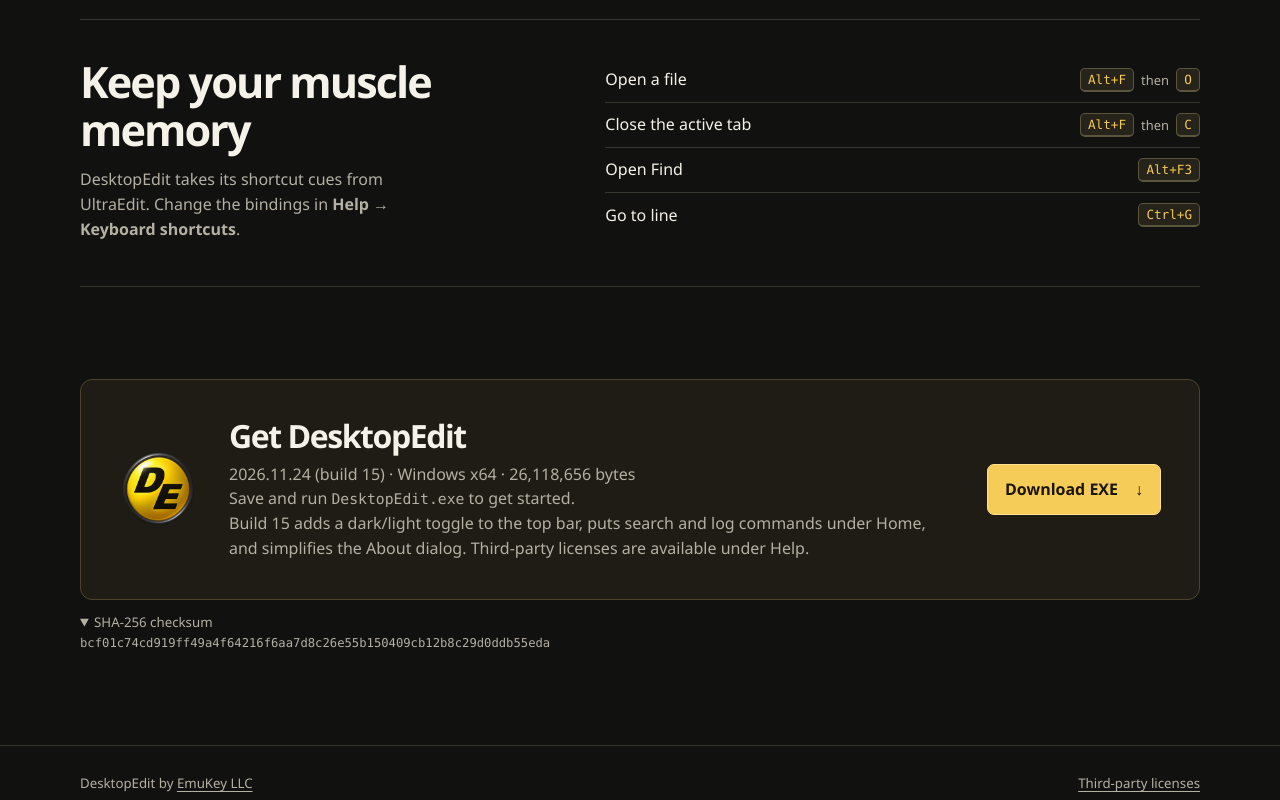
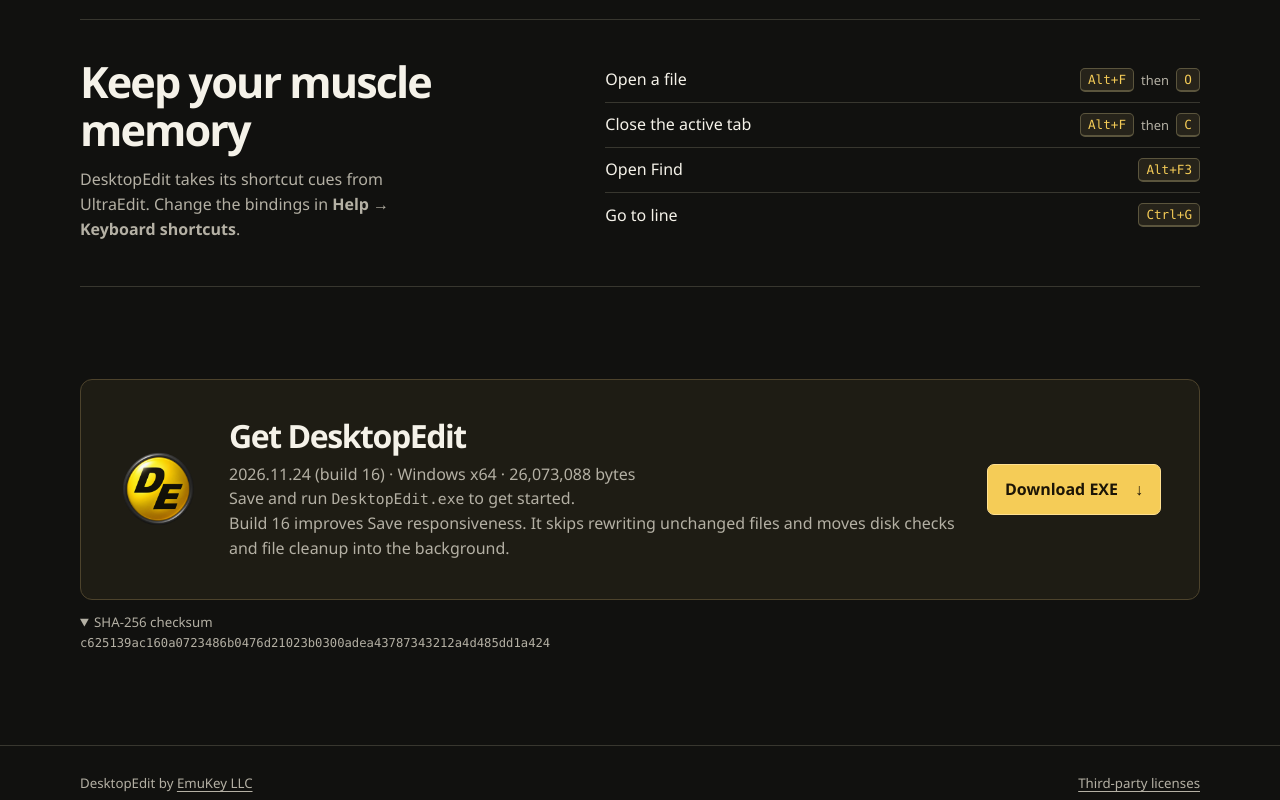
Before and after one commit to DesktopEdit/desktopedit-website, a plain HTML site: page index.html in a window 1280 px wide. Both pictures are taken after a click on the heading "SHA-256 checksum". Shown: the part 1262-2062 px from the top of the page. Drawn offline with Linux system fonts and the light colour scheme.

Commit message:
Publish DesktopEdit 2026.11.24 (build 16)

```diff
--- a/index.html
+++ b/index.html
@@ -93,15 +93,15 @@
                 <img src="assets/DesktopEdit-500.png" width="80" height="80" alt="" loading="lazy">
                 <div>
                     <h2 id="download-title">Get DesktopEdit</h2>
-                    <p>2026.11.24 (build 15) · Windows x64 · 26,118,656 bytes</p>
+                    <p>2026.11.24 (build 16) · Windows x64 · 26,073,088 bytes</p>
                     <p>Save and run <code>DesktopEdit.exe</code> to get started.</p>
-                    <p>Build 15 adds a dark/light toggle to the top bar, puts search and log commands under Home, and simplifies the About dialog. Third-party licenses are available under Help.</p>
+                    <p>Build 16 improves Save responsiveness. It skips rewriting unchanged files and moves disk checks and file cleanup into the background.</p>
                 </div>
                 <a class="button" href="downloads/DesktopEdit.exe" download>Download EXE <span aria-hidden="true">↓</span></a>
             </div>
             <details>
                 <summary>SHA-256 checksum</summary>
-                <code>bcf01c74cd919ff49a4f64216f6aa7d8c26e55b150409cb12b8c29d0ddb55eda</code>
+                <code>c625139ac160a0723486b0476d21023b0300adea43787343212a4d485dd1a424</code>
             </details>
         </section>
     </main>
```
Also changed, not shown: 1 other file.
